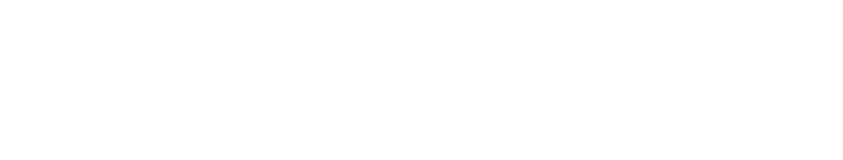
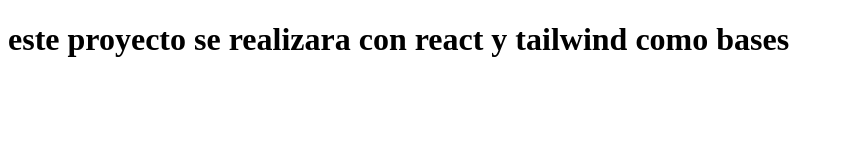
Before and after one commit to alexis-Moing/landing_escuela, a plain HTML site: page index.html in a window 1280 px wide. Shown: the whole page, without its empty margins (0-843 px from the left). Drawn offline with Linux system fonts and the light colour scheme.

Commit message:
se creo nueva rama para trabajar con react

```diff
--- a/index.html
+++ b/index.html
@@ -6,6 +6,6 @@
     <title>ESCUELA DE EYT</title>
 </head>
 <body>
-
+    <h1>este proyecto se realizara con react y tailwind como bases</h1>
 </body>
 </html>
```
